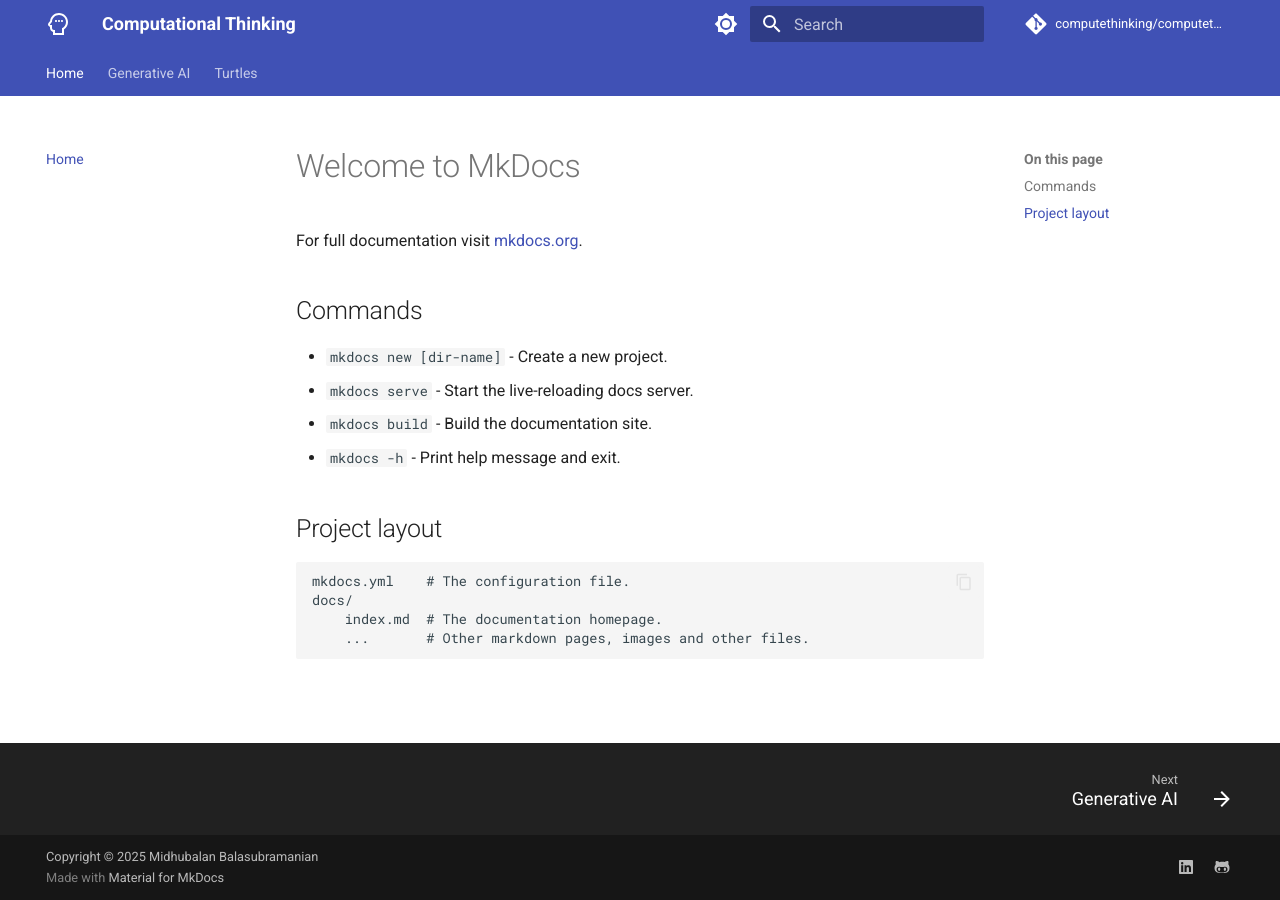
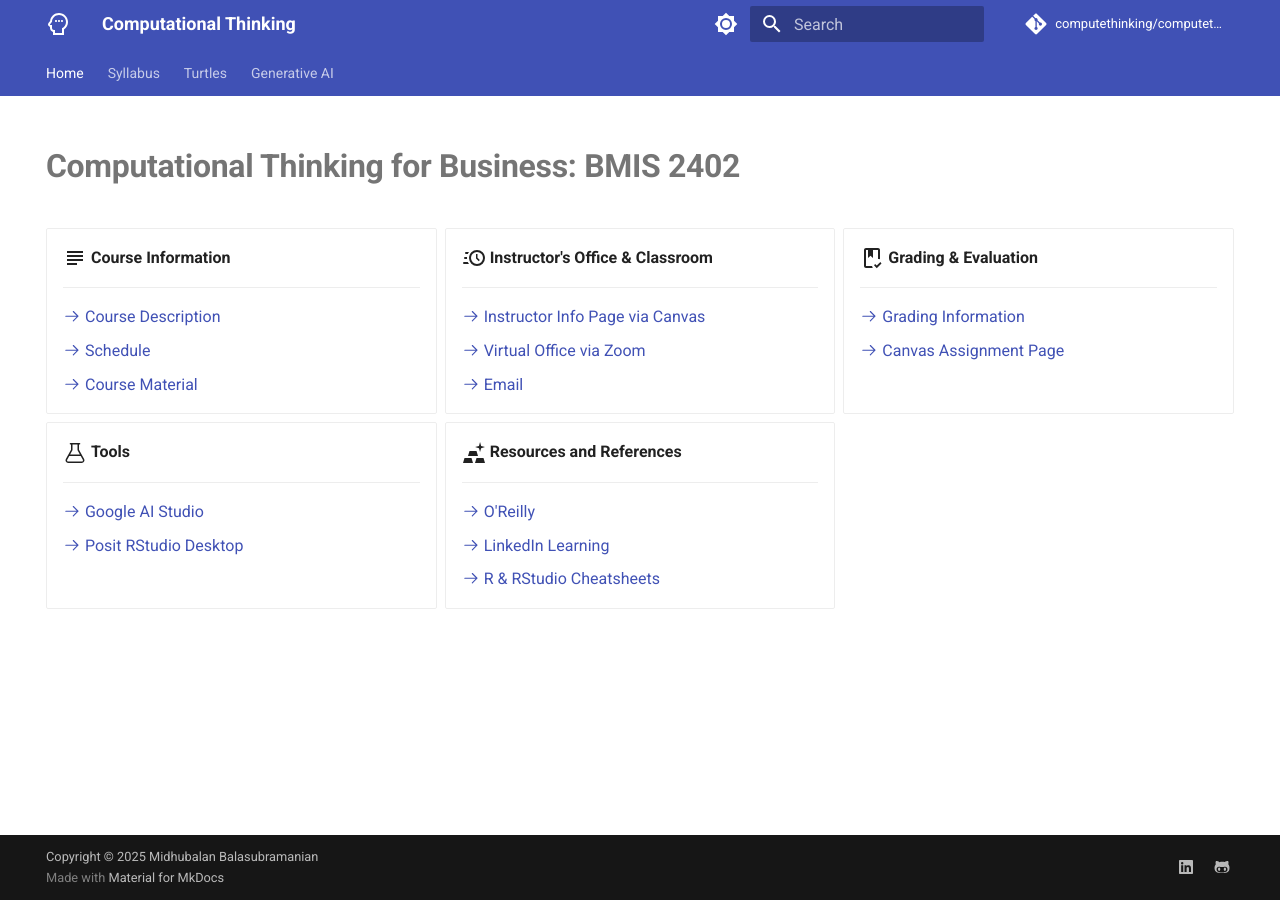
Before and after one commit to computethinking/computethinking.github.io, an MkDocs documentation site: the page built from docs/index.md, in a window 1280 px wide. Built offline with MkDocs 1.6.1 and Material for MkDocs 9.7.7, drawn with Linux system fonts in a browser that asks for light colours; comment, search, counter and statistics services are not loaded.

Commit message:
add syllabus

```diff
--- a/docs/index.md
+++ b/docs/index.md
@@ -1,17 +1,63 @@
-# Welcome to MkDocs
+---
+hide:
+  - navigation
+  - toc
+  - footer
+---
+# **Computational Thinking for Business: BMIS 2402**
 
-For full documentation visit [mkdocs.org](https://www.mkdocs.org).
 
-## Commands
+<div class="grid cards" markdown>
 
-* `mkdocs new [dir-name]` - Create a new project.
-* `mkdocs serve` - Start the live-reloading docs server.
-* `mkdocs build` - Build the documentation site.
-* `mkdocs -h` - Print help message and exit.
+-   :material-text-long:{ .lg .middle } __Course Information__
 
-## Project layout
+    ---
 
-    mkdocs.yml    # The configuration file.
-    docs/
-        index.md  # The documentation homepage.
-        ...       # Other markdown pages, images and other files.
+    [:octicons-arrow-right-24: Course Description](syllabus/course-description.md)
+
+    [:octicons-arrow-right-24: Schedule](syllabus/schedule.md)
+
+    [:octicons-arrow-right-24: Course Material](syllabus/course-materials.md)
+
+-   :material-clock-fast:{ .lg .middle } __Instructor's Office & Classroom__
+
+    ---
+
+
+    [:octicons-arrow-right-24: Instructor Info Page via Canvas](https://canvas.pitt.edu/courses/324345/pages/instructor-info-2)
+
+    [:octicons-arrow-right-24: Virtual Office via Zoom](https://pitt.zoom.us/my/midhubalan)
+
+    [:octicons-arrow-right-24: Email](mailto:midhu.balan@pitt.edu)
+
+
+-   :material-book-check-outline:{ .lg .middle } __Grading & Evaluation__
+
+    ---
+
+
+    [:octicons-arrow-right-24: Grading Information](syllabus/grading.md)
+
+    [:octicons-arrow-right-24: Canvas Assignment Page](https://canvas.pitt.edu/courses/324345/assignments)
+
+-   :octicons-beaker-24:{ .lg .middle } __Tools__
+
+    ---
+
+    [:octicons-arrow-right-24: Google AI Studio](https://aistudio.google.com/)
+
+    [:octicons-arrow-right-24: Posit RStudio Desktop](https://posit.co/download/rstudio-desktop/)
+
+-   :material-gold:{ .lg .middle } __Resources and References__
+
+    ---
+
+    [:octicons-arrow-right-24: O'Reilly](https://learning.oreilly.com/library/view/temporary-access/)
+
+    [:octicons-arrow-right-24: LinkedIn Learning](https://linkedinlearning.pitt.edu/)
+
+    [:octicons-arrow-right-24: R & RStudio Cheatsheets](https://posit.co/resources/cheatsheets/https://canvas.pitt.edu/courses/320955)
+
+
+
+</div>
--- a/mkdocs.yml
+++ b/mkdocs.yml
@@ -7,6 +7,7 @@ theme:
     code: Roboto Mono
   icon:
     logo: material/head-dots-horizontal-outline
+    annotation: material/arrow-right-circle
   favicon: assets/images/cognition_2.png
   features:
     - content.code.copy
@@ -114,7 +115,16 @@ markdown_extensions:
   - pymdownx.keys
   - pymdownx.mark
   - pymdownx.tilde
+  - footnotes
 nav:
   - Home: index.md
+  - Syllabus:
+    - syllabus/index.md
+    - Course Description: syllabus/course-description.md
+    - Course Materials: syllabus/course-materials.md
+    - Grading & Evaluation: syllabus/grading.md
+    - Schedule: syllabus/schedule.md
+    - AI Policy: syllabus/ai-policy.md
+    - Course Policies: syllabus/course-policies.md
+  - Turtles: turtles.md
   - Generative AI: genai.md
-  - Turtles: turtles.md
--- a/pyproject.toml
+++ b/pyproject.toml
@@ -5,7 +5,6 @@ description = "Add your description here"
 readme = "README.md"
 requires-python = ">=3.13"
 dependencies = [
-    "marimo[recommended]>=0.14.11",
     "mkdocs-glightbox>=0.4.0",
     "mkdocs-material>=9.6.15",
 ]
```
Also changed, not shown: docs/syllabus/ai-policy.md (added, +56 -0 lines), docs/syllabus/course-description.md (added, +22 -0 lines), docs/syllabus/course-materials.md (added, +95 -0 lines), docs/syllabus/course-policies.md (added, +60 -0 lines), docs/syllabus/grading.md (added, +25 -0 lines), docs/syllabus/index.md (added, +43 -0 lines), docs/syllabus/schedule.md (added, +117 -0 lines), 1 other file.
